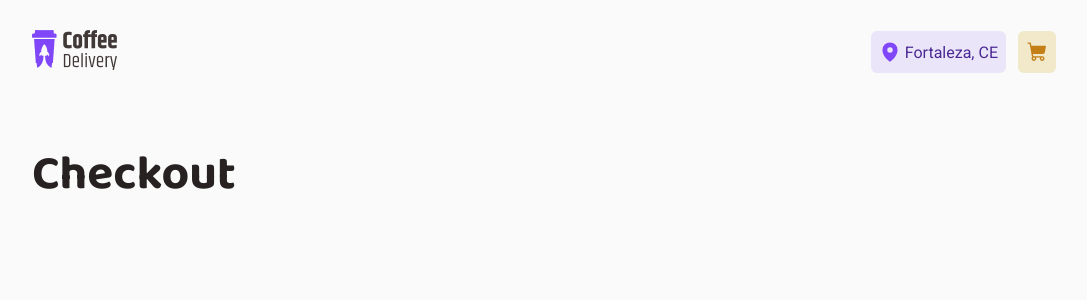
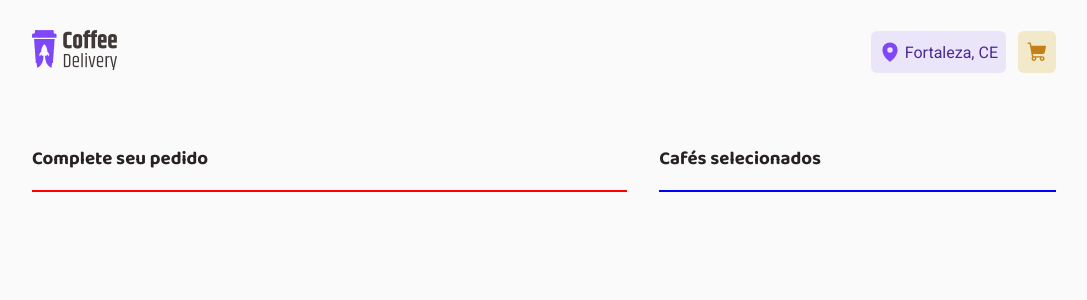
Before and after one commit to fcomateus/ignite-coffee-delivery, a React (Vite) app: page /checkout in a window 1280 px wide. Shown: the top 300 px of the page, without its empty margins (96-1183 px from the left). Built offline with nearby package versions, Linux system fonts and the light colour scheme; no server answers; the HTML template or start-up script is replaced by a standard one.

Commit message:
started checkout

```diff
--- a/src/pages/Checkout/index.tsx
+++ b/src/pages/Checkout/index.tsx
@@ -1,5 +1,30 @@
+import { Container, Form, CartPanel } from "./styles"
+import { useTheme } from "styled-components"
+import { MapPinLine } from "@phosphor-icons/react"
+import { CartContext } from "../../contexts/CartContext"
+import { useContext } from "react"
+
 export function Checkout() {
-    return (
-        <h1>Checkout</h1>
+        const { items } = useContext(CartContext)
+
+        const theme = useTheme()
+        const mapPinSize = 22
+
+        return (
+        <Container>
+            <div>
+                <h3>Complete seu pedido</h3>
+                <Form>
+
+                </Form>
+            </div>
+
+            <div>
+                <h3>Cafés selecionados</h3>
+                <CartPanel>
+
+                </CartPanel>
+            </div>
+        </Container>
     )
 }
--- /dev/null
+++ b/src/pages/Checkout/styles.ts
@@ -0,0 +1,26 @@
+import styled from "styled-components";
+
+export const Container = styled.div`
+  display: flex;
+  gap: 2rem;
+
+  div h3 {
+    margin-bottom: 1rem;
+  }
+
+  div:nth-child(1) {
+    width: 60%;
+  }
+
+  div:nth-child(2) {
+    width: 40%;
+  }
+`
+
+export const Form = styled.form`
+  border: 1px solid red;
+`
+
+export const CartPanel = styled.aside`
+  border: 1px solid blue;
+`
```
